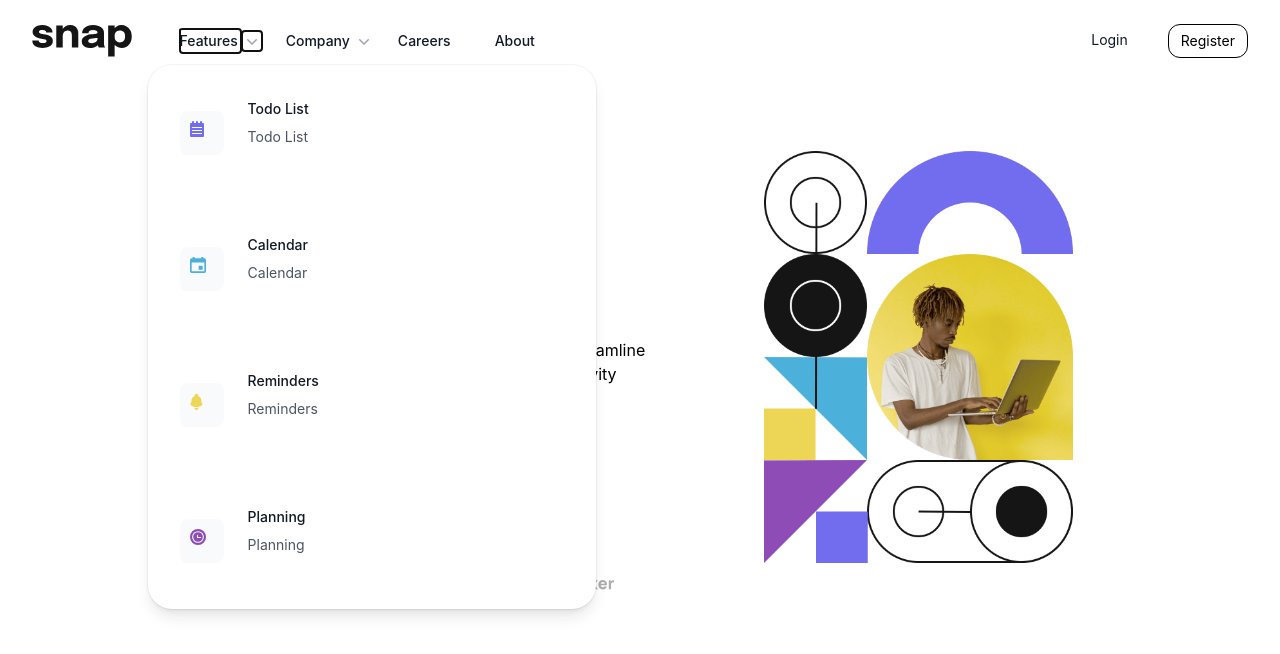
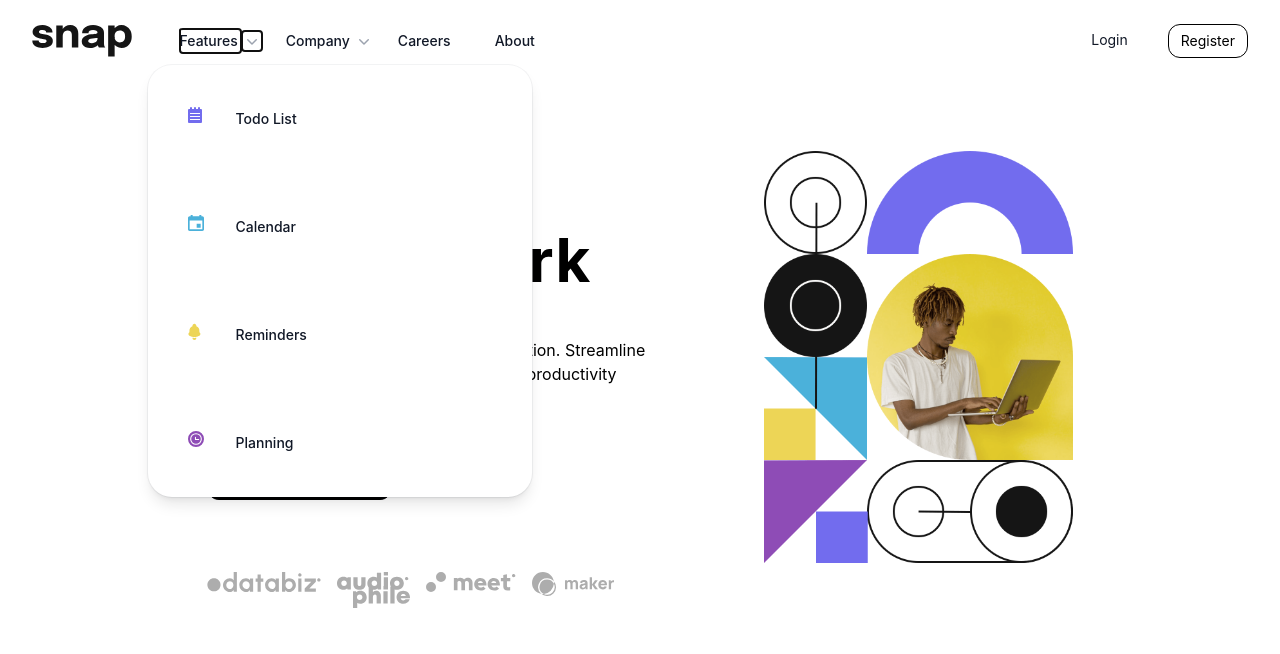
Before and after one commit to beyondthefruit/wfh-dropdown, a React (Create React App) app: page / in a window 1280 px wide. Both pictures are taken after a click on the button "Features". Shown: the top 654 px of the page. Built offline with nearby package versions, Linux system fonts and the light colour scheme.

Commit message:
feat: fixed logo display

```diff
--- a/src/Components/nav.js
+++ b/src/Components/nav.js
@@ -57,16 +57,18 @@ const NavMenu = ({ mobileMenuOpen, setMobileMenuOpen }) => {
                       leaveFrom='opacity-100 translate-y-0'
                       leaveTo='opacity-0 translate-y-1'
                     >
-                      <Popover.Panel className='absolute -left-8 top-full z-10 mt-3 w-screen max-w-md overflow-hidden rounded-3xl bg-white shadow-lg ring-1 ring-gray-900/5'>
+                      <Popover.Panel className='absolute -left-8 top-full z-10 mt-3 w-screen max-w-sm overflow-hidden rounded-3xl bg-white shadow-lg ring-1 ring-gray-900/5'>
                         {sublinks.map((sublink) => {
                           const { id, url, text, iconpath, iconfill } = sublink;
+
                           return (
                             <div className='p-4'>
                               <div
                                 key={id}
-                                className='group relative flex items-center gap-x-6 rounded-lg p-4 text-sm leading-6 hover:bg-gray-50'
+                                className='group relative flex items-center gap-x-4 rounded-lg p-4 text-sm leading-6 hover:bg-gray-50'
                               >
-                                <div className='flex h-11 w-11 flex-none items-center justify-center rounded-lg bg-gray-50 group-hover:bg-white'>
+                                {iconpath && (
+                                  <div className='flex h-11 w-10 flex-none items-center justify-center group-hover:bg-white'>
                                     <svg
                                       width='16'
                                       height='16'
@@ -77,15 +79,15 @@ const NavMenu = ({ mobileMenuOpen, setMobileMenuOpen }) => {
                                       <path d={iconpath} fill={iconfill} />
                                     </svg>
                                   </div>
+                                )}
                                 <div className='flex-auto'>
                                   <a
                                     href={url}
                                     className='block font-medium text-gray-900'
                                   >
                                     {text}
-                                    <span className='absolute inset-0' />
                                   </a>
-                                  <p className='mt-1 text-gray-600'>{text}</p>
+                                  {/* <p className='mt-1 text-gray-600'>{text}</p> */}
                                 </div>
                               </div>
                             </div>
```
Lines whose indentation alone changed are shown as unchanged.
